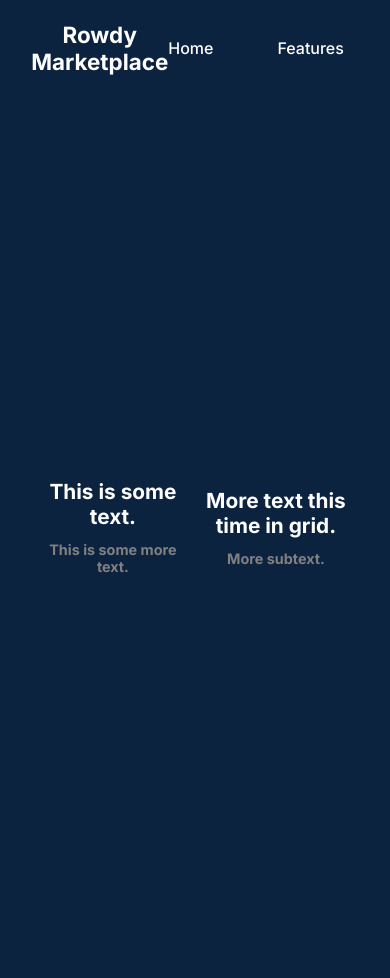
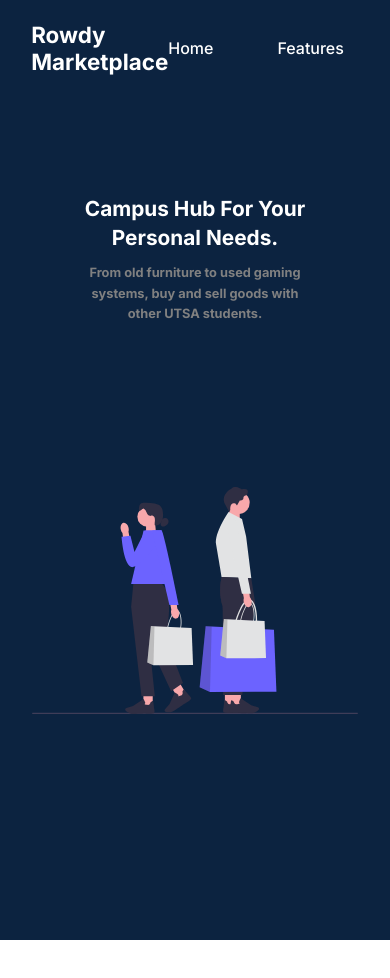
Before and after one commit to AnnalisaVuong/UTSA-Marketplace, a React (Vite) app in the folder frontend/: page / in a window 390 px wide. Shown: the top 978 px of the page. After the commit the page ends 940 px from the top, so only its background shows below. Built offline with nearby package versions, Linux system fonts and the light colour scheme.

Commit message:
Finished the first section of the landing page.

```diff
--- a/frontend/jsconfig.json
+++ b/frontend/jsconfig.json
@@ -13,6 +13,7 @@
     },
     "checkJs": true,
     "strictNullChecks": true,
+    "strict": true,
     "target": "ESNext",
     "module": "ESNext"
   },
--- a/frontend/src/components/Header.jsx
+++ b/frontend/src/components/Header.jsx
@@ -1,7 +1,7 @@
 import { useEffect, useState, useRef } from "react";
+import { useUndersize, useScroll } from "@hooks/headerHooks";
+import HeaderDropdown from "@components/HeaderDropdown";
 import "@style/Header.css";
-import { useScroll, useUndersize } from "@hooks/headerHooks";
-import HeaderDropdown from "@components/HeaderDropdown";
 
 /**
  * Component: Header
@@ -24,7 +24,7 @@
     if (!undersize) setDropdownToggled(false);
   }, [undersize]);
 
-  // Change the color of the header when the user scrolls down.
+  // Change the theme of the header when the scroll status changes.
   useEffect(() => setTheme(isScrolled ? "white" : "blue"), [isScrolled]);
 
   // Set the height of the header when the component mounts.
--- a/frontend/src/hooks/headerHooks.js
+++ b/frontend/src/hooks/headerHooks.js
@@ -1,4 +1,4 @@
-import { useState } from "react";
+import { useEffect, useState } from "react";
 
 /**
  * Hook: useUndersize
@@ -32,9 +32,16 @@
 export function useScroll() {
   const [isScrolled, setIsScrolled] = useState(false);
 
-  window.addEventListener("scroll", () => {
-    setIsScrolled(window.scrollY != 0);
-  });
+  useEffect(() => {
+    window.addEventListener("scroll", () => {
+      setIsScrolled(window.scrollY != 0);
+    });
+
+    return () =>
+      window.removeEventListener("scroll", () => {
+        setIsScrolled(window.scrollY != 0);
+      });
+  }, []);
 
   return isScrolled;
 }
--- a/frontend/src/routes/LandingPage.jsx
+++ b/frontend/src/routes/LandingPage.jsx
@@ -1,5 +1,6 @@
 import Header from "@components/Header";
 import "@style/LandingPage.css";
+import shoppingSvgPath from "@assets/shopping.svg";
 
 /**
  * Route: Landing Page
@@ -16,13 +17,19 @@
       <Header />
       <div className="landing-hero-header">
         <div className="landing-grid">
-          <div>
-            <h1>This is some text.</h1>
-            <h2>This is some more text.</h2>
+          <div className="hero">
+            <h1>Campus Hub For Your Personal Needs.</h1>
+            <h2>
+              From old furniture to used gaming systems, buy and sell goods with
+              other UTSA students.
+            </h2>
           </div>
-          <div>
-            <h1>More text this time in grid.</h1>
-            <h2>More subtext.</h2>
+          <div className="img-container">
+            <img
+              className="shopping-svg"
+              src={shoppingSvgPath}
+              alt="People shopping"
+            />
           </div>
         </div>
       </div>
--- a/frontend/src/style/LandingPage.css
+++ b/frontend/src/style/LandingPage.css
@@ -3,36 +3,78 @@
   font-family: "Inter";
 }
 
-h1 {
+.hero {
+  max-width: 70%;
+}
+
+.hero > h1 {
   margin: 0;
   color: #ffffff;
-  font-size: 1.3rem;
-  text-align: center;
+  font-size: 2.5rem;
+  line-height: 1.4em;
+  margin-bottom: 1em;
 }
 
-h2 {
-  text-align: center;
-  font-size: 0.9rem;
+.hero > h2 {
+  font-size: 1rem;
   color: #808080;
+  line-height: 1.6em;
 }
 
 .landing-hero-header {
   background-color: #0c2340;
-  height: 120vh;
-  padding: 2em;
+  width: 100vw;
+  box-sizing: border-box;
+  height: 100vh;
+  padding: 0 2em;
 }
 
 .landing-grid {
   display: grid;
-  grid-template-columns: 2;
-  grid-template-areas: "hero picture";
+  grid-template-columns: 1fr 1fr;
+  width: 100%;
   align-items: center;
-  grid-template-rows: 1;
+  justify-items: center;
   height: 80%;
 }
 
+.landing-grid img {
+  width: 100%;
+  height: 100%;
+}
+
 @media (max-width: 1000px) {
-  .landing-hero-header {
-    grid-template-columns: 1;
+  .landing-grid {
+    grid-template-columns: 1fr;
+    grid-template-rows: 1fr 1fr;
+  }
+
+  .hero {
+    grid-row: 1 / 2;
+    grid-column: 1 / -1;
+  }
+
+  .hero > h1 {
+    margin-bottom: 0.5em;
+    font-size: 1.8rem;
+    text-align: center;
+  }
+
+  .hero > h2 {
+    font-size: 1rem;
+    text-align: center;
   }
 }
+
+@media (max-width: 425px) {
+  .hero > h1 {
+    margin-bottom: 0.5em;
+    font-size: 1.3rem;
+    text-align: center;
+  }
+
+  .hero > h2 {
+    font-size: 0.8rem;
+    text-align: center;
+  }
+}
```
Also changed, not shown: frontend/src/assets/shopping.svg (added).
